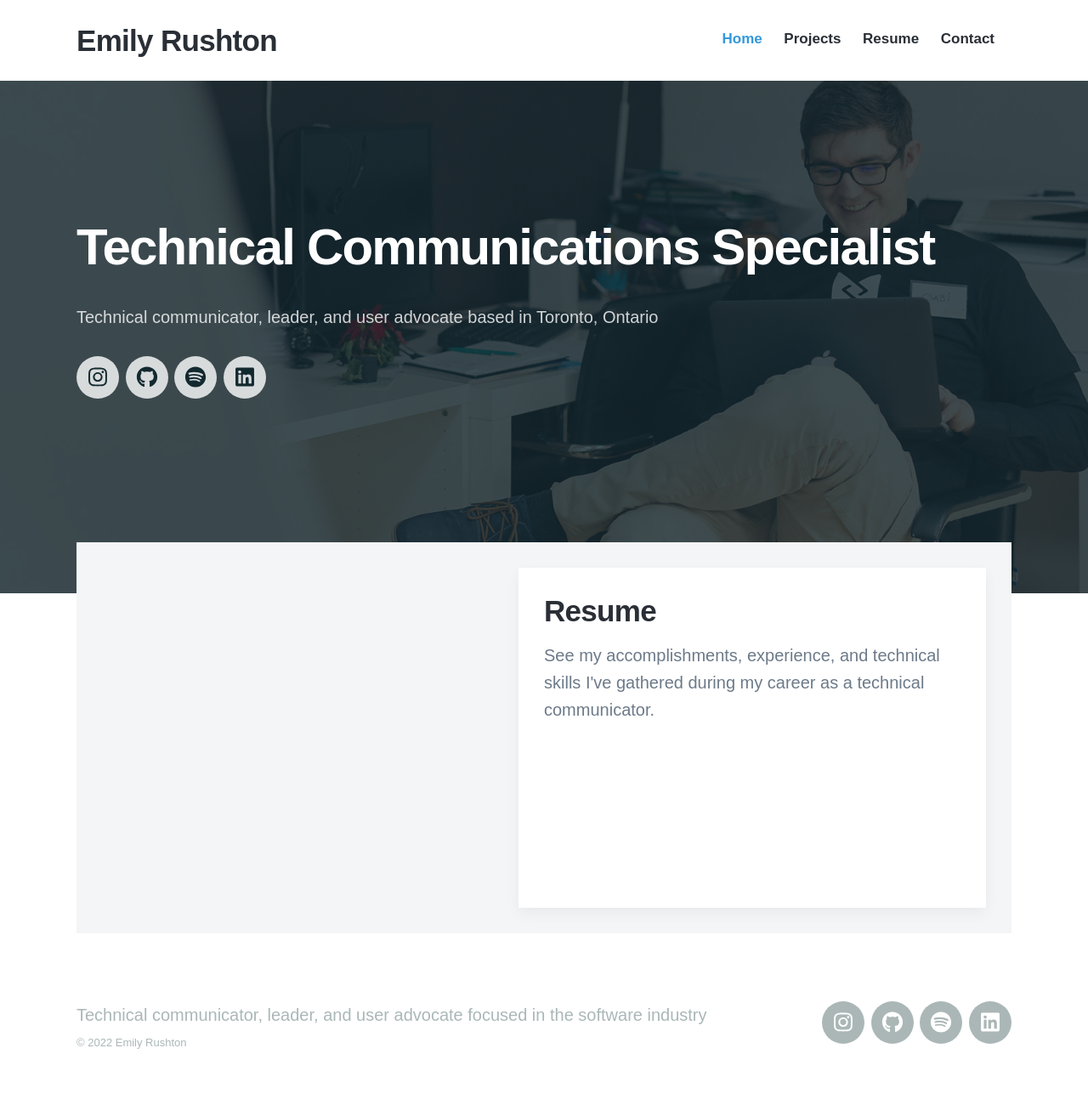
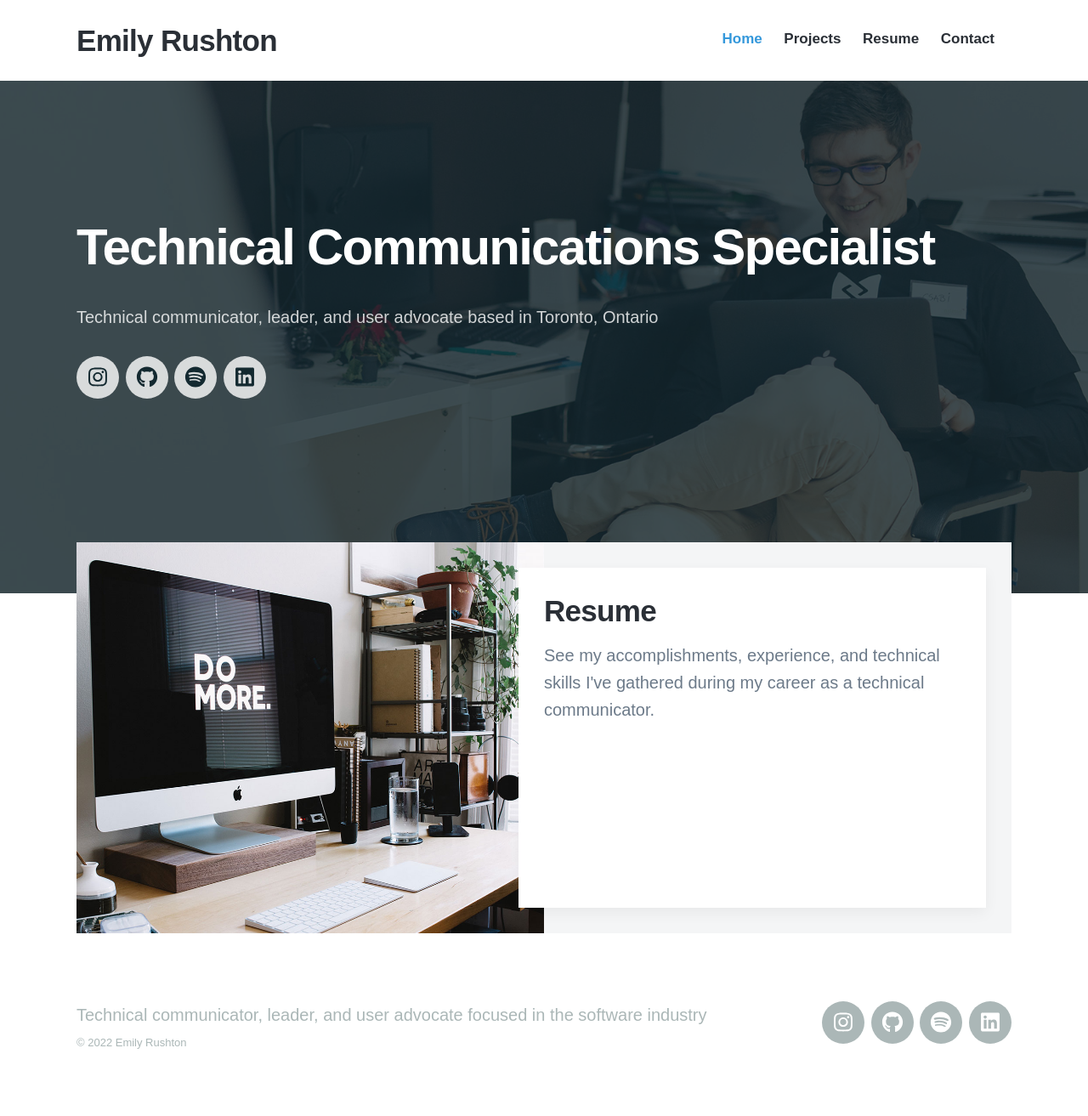
Before and after one commit to emilyrushton/emilyrushton.github.io, a Jekyll site: the page built from index.html, in a window 1280 px wide. Shown: the whole page at 85% size. Built offline with Jekyll 4.4.1, drawn with Linux system fonts in a browser that asks for light colours; nearby versions of some CDN libraries; some web fonts are replaced.

Commit message:
Update index.html

```diff
--- a/index.html
+++ b/index.html
@@ -30,7 +30,7 @@ featured_image: /images/demo/home.jpg
 		<article class="post">
 
 			<div class="post__image-wrap">
-				<div class="post__image" style="background-image: url({{ project.featured_image | relative_url }})"></div>
+				<div class="post__image" style="background-image: url({{ '/images/demo/about.jpg' | relative_url }})"></div>
 			</div>
 
 			<div class="post__content-wrap">
```
